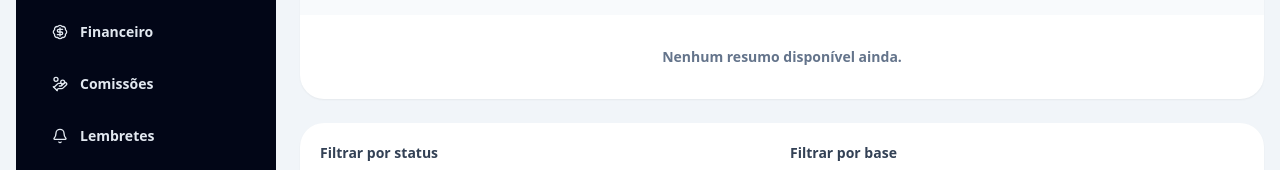
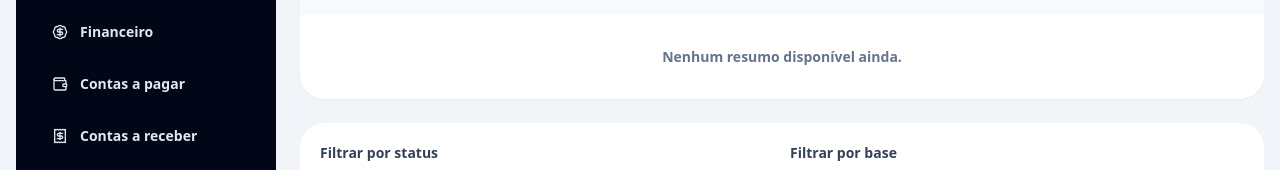
Before and after one commit to anjobrito/ajb-autoflow, a Next.js app: page /comissoes in a window 1280 px wide. Shown: the part 630-800 px from the top of the page. Built offline with nearby package versions, Linux system fonts and the light colour scheme.

Commit message:
feat: add accounts navigation

```diff
--- a/components/app-shell.tsx
+++ b/components/app-shell.tsx
@@ -1,5 +1,5 @@
 import Link from "next/link";
-import { BadgeDollarSign, Bell, Building2, Car, ClipboardList, Gauge, HandCoins, History, LayoutDashboard, Package, Settings, UserRoundCog, Users, Wrench } from "lucide-react";
+import { BadgeDollarSign, Bell, Building2, Car, ClipboardList, Gauge, HandCoins, History, LayoutDashboard, Package, Receipt, Settings, UserRoundCog, Users, Wallet, Wrench } from "lucide-react";
 
 const menu = [
   { label: "Dashboard", href: "/dashboard", icon: Gauge },
@@ -13,6 +13,8 @@ const menu = [
   { label: "Serviços", href: "/servicos", icon: Wrench },
   { label: "Ordens", href: "/ordens-servico", icon: ClipboardList },
   { label: "Financeiro", href: "/financeiro", icon: BadgeDollarSign },
+  { label: "Contas a pagar", href: "/contas-pagar", icon: Wallet },
+  { label: "Contas a receber", href: "/contas-receber", icon: Receipt },
   { label: "Comissões", href: "/comissoes", icon: HandCoins },
   { label: "Lembretes", href: "/lembretes", icon: Bell },
   { label: "Empresa", href: "/empresa", icon: Settings },
```
